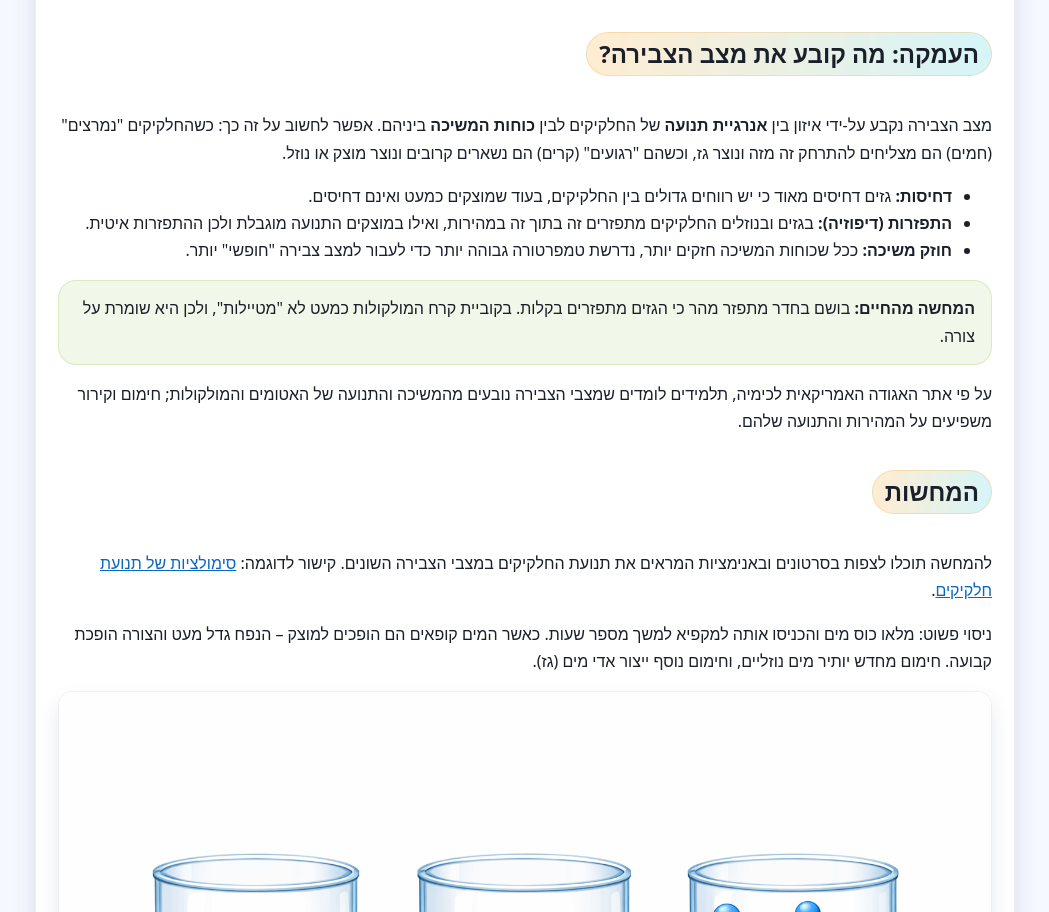
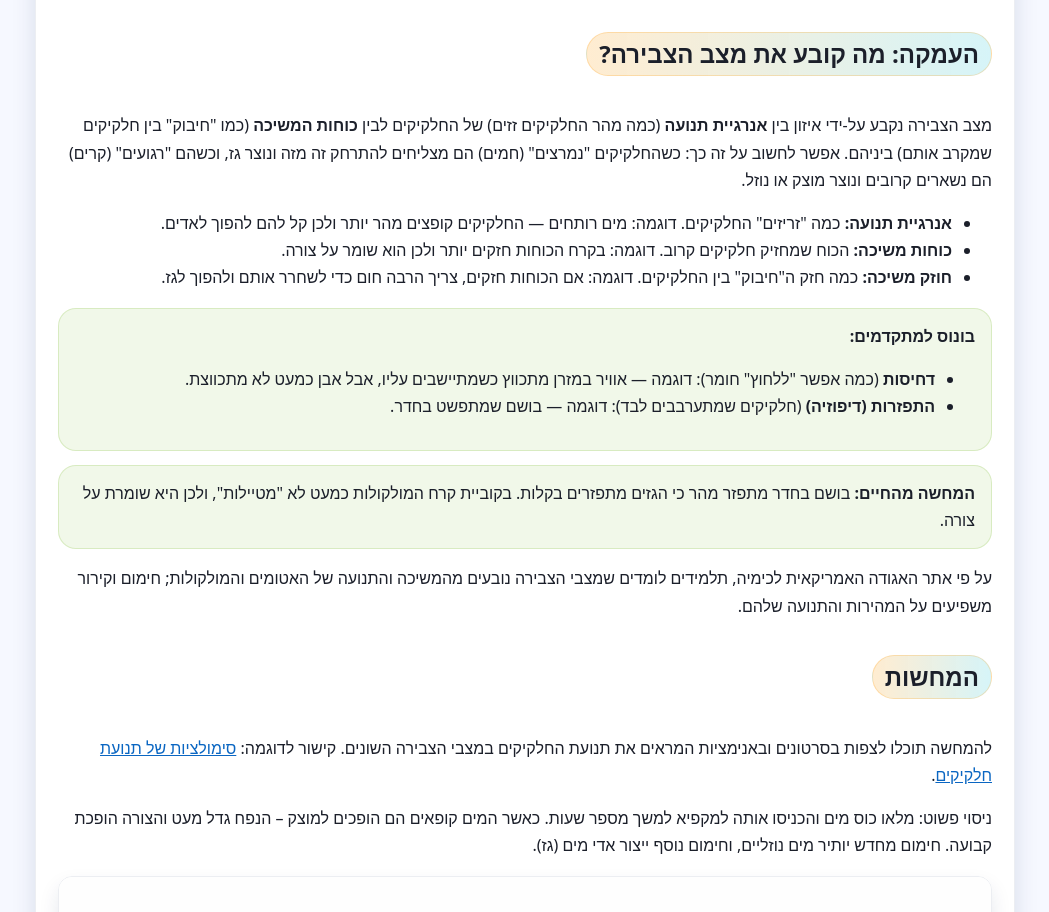
Before and after one commit to niryariv/chemistry_site, a plain HTML site: page module1.html in a window 1280 px wide. Shown: the part 1140-2052 px from the top of the page, without its empty margins (115-1164 px from the left). Drawn offline with Linux system fonts and the light colour scheme.

Commit message:
Add kid-friendly definitions to module 1

```diff
--- a/module1.html
+++ b/module1.html
@@ -67,18 +67,26 @@
                 כדי למלא את החלל הנתון.</li>
         </ul>
         <h2>העמקה: מה קובע את מצב הצבירה?</h2>
-        <p>מצב הצבירה נקבע על‑ידי איזון בין <strong>אנרגיית תנועה</strong> של החלקיקים לבין
-            <strong>כוחות המשיכה</strong> ביניהם. אפשר לחשוב על זה כך:
+        <p>מצב הצבירה נקבע על‑ידי איזון בין <strong>אנרגיית תנועה</strong> (כמה מהר החלקיקים זזים) של החלקיקים לבין
+            <strong>כוחות המשיכה</strong> (כמו "חיבוק" בין חלקיקים שמקרב אותם) ביניהם. אפשר לחשוב על זה כך:
             כשהחלקיקים "נמרצים" (חמים) הם מצליחים להתרחק זה מזה ונוצר גז, וכשהם "רגועים"
             (קרים) הם נשארים קרובים ונוצר מוצק או נוזל.</p>
         <ul>
-            <li><strong>דחיסות:</strong> גזים דחיסים מאוד כי יש רווחים גדולים בין החלקיקים, בעוד שמוצקים כמעט
-                ואינם דחיסים.</li>
-            <li><strong>התפזרות (דיפוזיה):</strong> בגזים ובנוזלים החלקיקים מתפזרים זה בתוך זה במהירות,
-                ואילו במוצקים התנועה מוגבלת ולכן ההתפזרות איטית.</li>
-            <li><strong>חוזק משיכה:</strong> ככל שכוחות המשיכה חזקים יותר, נדרשת טמפרטורה גבוהה יותר כדי לעבור למצב
-                צבירה "חופשי" יותר.</li>
+            <li><strong>אנרגיית תנועה:</strong> כמה "זריזים" החלקיקים. דוגמה: מים רותחים — החלקיקים קופצים מהר
+                יותר ולכן קל להם להפוך לאדים.</li>
+            <li><strong>כוחות משיכה:</strong> הכוח שמחזיק חלקיקים קרוב. דוגמה: בקרח הכוחות חזקים יותר ולכן הוא
+                שומר על צורה.</li>
+            <li><strong>חוזק משיכה:</strong> כמה חזק ה"חיבוק" בין החלקיקים. דוגמה: אם הכוחות חזקים, צריך הרבה חום
+                כדי לשחרר אותם ולהפוך לגז.</li>
         </ul>
+        <div class="callout">
+            <strong>בונוס למתקדמים:</strong>
+            <ul>
+                <li><strong>דחיסות</strong> (כמה אפשר "ללחוץ" חומר): דוגמה — אוויר במזרן מתכווץ כשמתיישבים עליו,
+                    אבל אבן כמעט לא מתכווצת.</li>
+                <li><strong>התפזרות (דיפוזיה)</strong> (חלקיקים שמתערבבים לבד): דוגמה — בושם שמתפשט בחדר.</li>
+            </ul>
+        </div>
         <div class="callout">
             <strong>המחשה מהחיים:</strong> בושם בחדר מתפזר מהר כי הגזים מתפזרים בקלות. בקוביית קרח
             המולקולות כמעט לא "מטיילות", ולכן היא שומרת על צורה.
```
